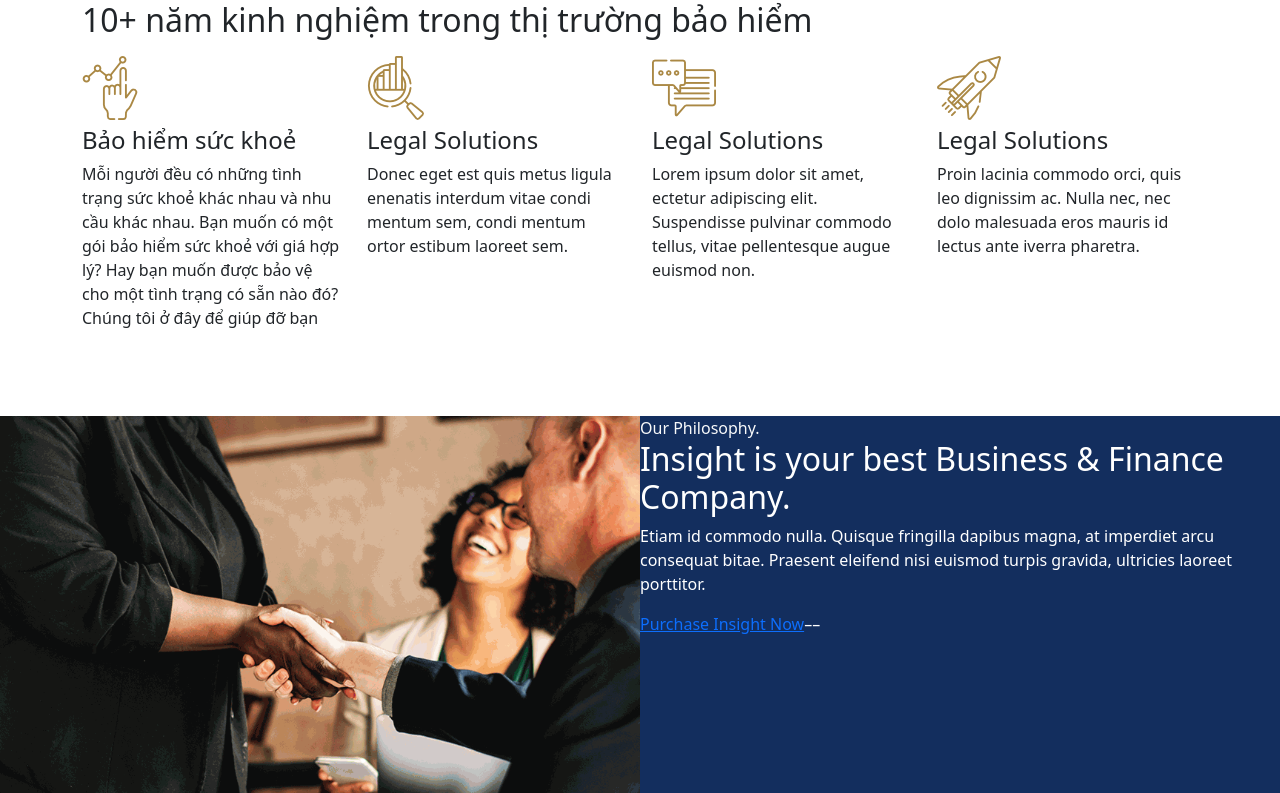
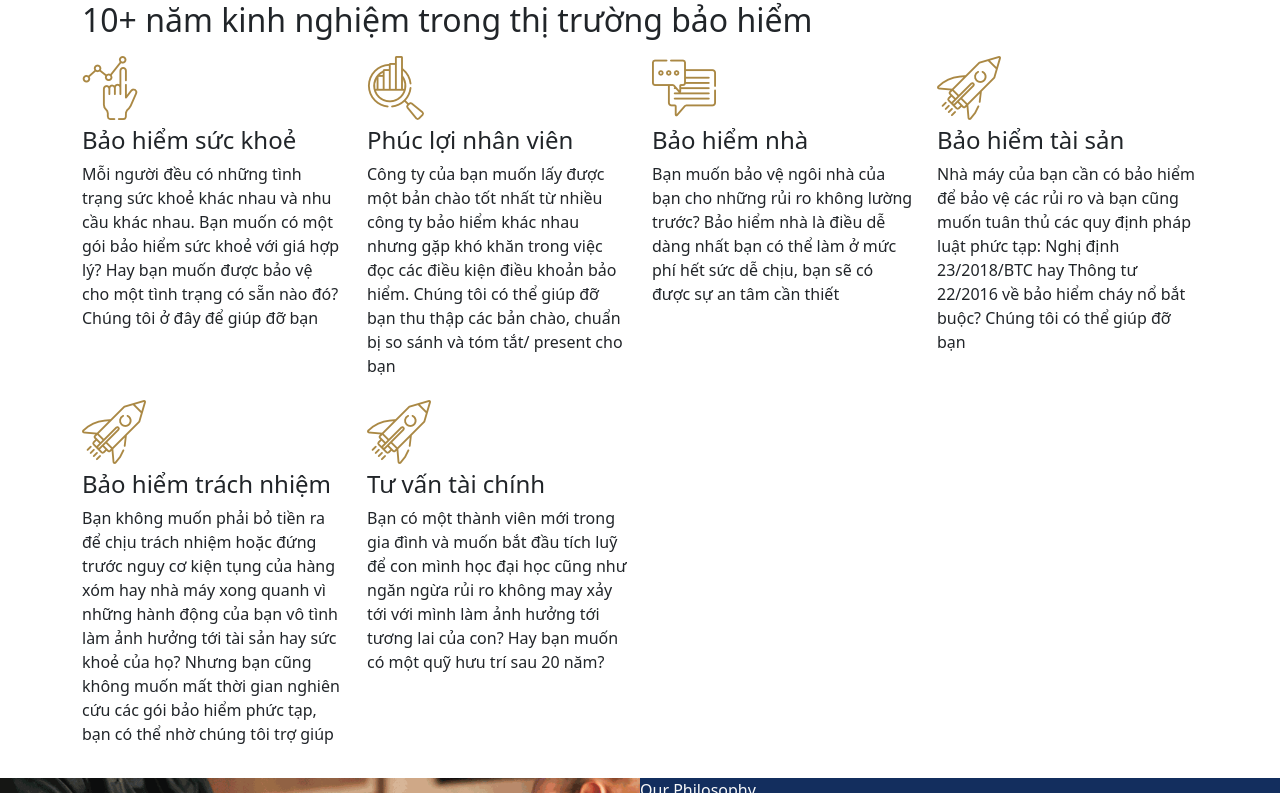
Before and after one commit to toanvan273/my-profile, a Next.js app: page / in a window 1280 px wide. Shown: the part 947-1740 px from the top of the page. Built offline with nearby package versions, Linux system fonts and the light colour scheme.

Commit message:
Commit all ServiceBlock

```diff
--- a/labels/HomeLabel.js
+++ b/labels/HomeLabel.js
@@ -30,10 +30,42 @@ const keyMap = {
             title: "Our Services",
             content: "10+ years of experience in Insurance business"
         },
-        OurServiceBock1: {
+        OurServiceBlock1: {
             title: "Health Insurance",
             p_1: "People have complex health status and demand. You want a reasonable plan to cover you? Or you want to be covered in one of your pre-existing condition? We are here to help"
+        },
+        OurServiceBlock2: {
+            title: "Employee Benefit",
+            p_1: "Your firm wants to collect the best quote from different insurance companies but get struggle from the complexity of insurance plan? We are here to help you collecting quotes, preparing the comparison and presentation for you"
+
+        },
+
+        OurServiceBlock3: {
+            title: "Home Insurance",
+            p_1: "You want your home to be protected from the unforseen risks? Home insurance is the best way to do that. At a very low cost, you get peace of mind"
+        },
+
+        OurServiceBlock4: {
+            title: "Property Insurance",
+            p_1: "Your factory needs Property insurance to protect from risk? Or to obey the local regulation: Decree 23/2018, Circular 22/2016 about Compulsory Fire and Explosion Insurance and other complex law and regulation? We can assist you."
+        },
+
+        OurServiceBlock5: {
+            title: "Liability Insurance",
+            p_1: "You don't want to be sued and paid a lot by your neighbors/ adjecent factories by because some of your action affects their property or affects their health? But you don't want to be strangled by a lot of insurance policies terms and conditions you don't understand? You can go with us."
+        },
+
+        OurServiceBlock6: {
+            title: "Financial Advisors",
+            p_1: "You have a newborn child and you want to start saving for your child's university time and also want to prevent risks possibly happen to you that affect your child's future? Or you want to retire fund after 20 years? "
+        },
+
+        OurPhilosophy: {
+            p_1: "p1",
+            p_2: "p2"
         }
+
+
     },
     vi: {
         Slide1: {
@@ -62,9 +94,36 @@ const keyMap = {
             title: "Dịch vụ",
             content: "10+ năm kinh nghiệm trong thị trường bảo hiểm"
         },
-        OurServiceBock1: {
+        OurServiceBlock1: {
             title: "Bảo hiểm sức khoẻ",
             p_1: "Mỗi người đều có những tình trạng sức khoẻ khác nhau và nhu cầu khác nhau. Bạn muốn có một gói bảo hiểm sức khoẻ với giá hợp lý? Hay bạn muốn được bảo vệ cho một tình trạng có sẵn nào đó? Chúng tôi ở đây để giúp đỡ bạn"
+        },
+
+        OurServiceBlock2: {
+            title: "Phúc lợi nhân viên",
+            p_1: "Công ty của bạn muốn lấy được một bản chào tốt nhất từ nhiều công ty bảo hiểm khác nhau nhưng gặp khó khăn trong việc đọc các điều kiện điều khoản bảo hiểm. Chúng tôi có thể giúp đỡ bạn thu thập các bản chào, chuẩn bị so sánh và tóm tắt/ present cho bạn"
+        },
+
+        OurServiceBlock3: {
+            title: "Bảo hiểm nhà",
+            p_1: "Bạn muốn bảo vệ ngôi nhà của bạn cho những rủi ro không lường trước? Bảo hiểm nhà là điều dễ dàng nhất bạn có thể làm ở mức phí hết sức dễ chịu, bạn sẽ có được sự an tâm cần thiết"
+        },
+
+        OurServiceBlock4: {
+            title: "Bảo hiểm tài sản",
+            p_1: "Nhà máy của bạn cần có bảo hiểm để bảo vệ các rủi ro và bạn cũng muốn tuân thủ các quy định pháp luật phức tạp: Nghị định 23/2018/BTC hay Thông tư 22/2016 về bảo hiểm cháy nổ bắt buộc? Chúng tôi có thể giúp đỡ bạn"
+        },
+
+        OurServiceBlock5: {
+            title: "Bảo hiểm trách nhiệm",
+            p_1: "Bạn không muốn phải bỏ tiền ra để chịu trách nhiệm hoặc đứng trước nguy cơ kiện tụng của hàng xóm hay nhà máy xong quanh vì những hành động của bạn vô tình làm ảnh hưởng tới tài sản hay sức khoẻ của họ? Nhưng bạn cũng không muốn mất thời gian nghiên cứu các gói bảo hiểm phức tạp, bạn có thể nhờ chúng tôi trợ giúp"
+        },
+
+        OurServiceBlock6: {
+            title: "Tư vấn tài chính",
+            p_1: "Bạn có một thành viên mới trong gia đình và muốn bắt đầu tích luỹ để con mình học đại học cũng như ngăn ngừa rủi ro không may xảy tới với mình làm ảnh hưởng tới tương lai của con? Hay bạn muốn có một quỹ hưu trí sau 20 năm? "
         }
+
     }
+
 };
--- a/pages/index.js
+++ b/pages/index.js
@@ -177,9 +177,9 @@ export default function Home(props) {
                             <div className="img-icon">
                                 <Image src={icon1} alt="icon1" />
                             </div>
-                            <h4>{homeLabel(locale).OurServiceBock1.title}</h4>
+                            <h4>{homeLabel(locale).OurServiceBlock1.title}</h4>
                             <p>
-                                {homeLabel(locale).OurServiceBock1.p_1}
+                                {homeLabel(locale).OurServiceBlock1.p_1}
                             </p>
                         </div>
                         <div
@@ -189,11 +189,9 @@ export default function Home(props) {
                             <div className="img-icon">
                                 <Image src={icon2} alt="icon2" />
                             </div>
-                            <h4>Legal Solutions</h4>
+                            <h4>{homeLabel(locale).OurServiceBlock2.title}</h4>
                             <p>
-                                Donec eget est quis metus ligula enenatis
-                                interdum vitae condi mentum sem, condi mentum
-                                ortor estibum laoreet sem.
+                                {homeLabel(locale).OurServiceBlock2.p_1}
                             </p>
                         </div>
                         <div
@@ -203,11 +201,9 @@ export default function Home(props) {
                             <div className="img-icon">
                                 <Image src={icon3} alt="icon2" />
                             </div>
-                            <h4>Legal Solutions</h4>
+                            <h4>{homeLabel(locale).OurServiceBlock3.title}</h4>
                             <p>
-                                Lorem ipsum dolor sit amet, ectetur adipiscing
-                                elit. Suspendisse pulvinar commodo tellus, vitae
-                                pellentesque augue euismod non.
+                                {homeLabel(locale).OurServiceBlock3.p_1}
                             </p>
                         </div>
                         <div
@@ -217,11 +213,35 @@ export default function Home(props) {
                             <div className="img-icon">
                                 <Image src={icon4} alt="icon2" />
                             </div>
-                            <h4>Legal Solutions</h4>
+                            <h4>{homeLabel(locale).OurServiceBlock4.title}</h4>
                             <p>
-                                Proin lacinia commodo orci, quis leo dignissim
-                                ac. Nulla nec, nec dolo malesuada eros mauris id
-                                lectus ante iverra pharetra.
+                                {homeLabel(locale).OurServiceBlock4.p_1}
+                            </p>
+                        </div>
+
+                        <div
+                            className="col-sm-6 col-md-3"
+                            style={{ minHeight: "344px" }}
+                        >
+                            <div className="img-icon">
+                                <Image src={icon4} alt="icon2" />
+                            </div>
+                            <h4>{homeLabel(locale).OurServiceBlock5.title}</h4>
+                            <p>
+                                {homeLabel(locale).OurServiceBlock5.p_1}
+                            </p>
+                        </div>
+
+                        <div
+                            className="col-sm-6 col-md-3"
+                            style={{ minHeight: "344px" }}
+                        >
+                            <div className="img-icon">
+                                <Image src={icon4} alt="icon2" />
+                            </div>
+                            <h4>{homeLabel(locale).OurServiceBlock6.title}</h4>
+                            <p>
+                                {homeLabel(locale).OurServiceBlock6.p_1}
                             </p>
                         </div>
                     </div>
```
